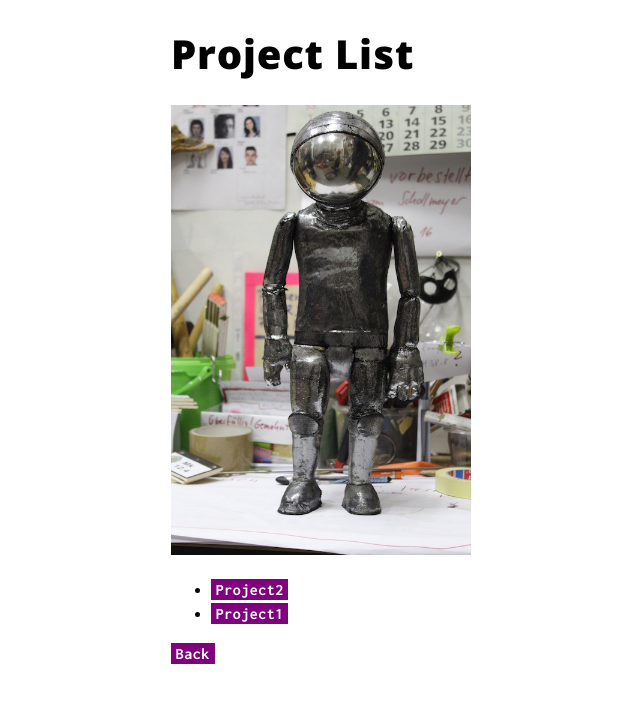
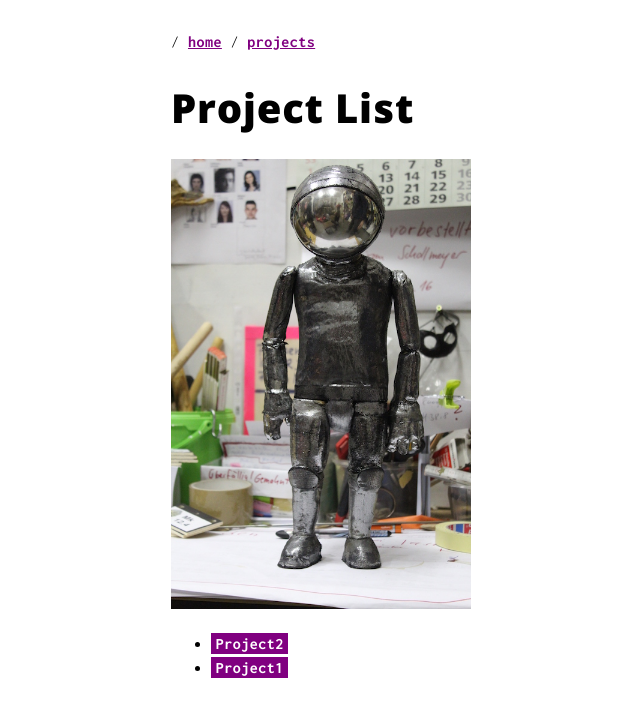
Before and after one commit to lutzer/lu-re, an Eleventy site: page site/projects/index.md in a window 1280 px wide. Shown: the whole page, without its empty margins (169-809 px from the left). Built offline with nearby package versions, Linux system fonts and the light colour scheme; Eleventy itself is replaced by a stand-in of ours; files that its build step writes are made by us from their sources; files whose address does not match are found by name.

Commit message:
added navbar

```diff
--- a/package.json
+++ b/package.json
@@ -24,6 +24,8 @@
   "dependencies": {
     "@11ty/eleventy": "^0.12.1",
     "@11ty/eleventy-img": "^0.9.0",
+    "lodash": "^4.17.21",
+    "luxon": "^1.27.0",
     "sass": "^1.35.1"
   },
   "devDependencies": {
--- /dev/null
+++ b/site/_includes/navbar.njk
@@ -0,0 +1,6 @@
+<ul class="navbar">
+  <li><a href="/">home</a></li>
+  {% for path in page.url | urlsplit %}
+    <li><a href="{{ path.url }}">{{ path.name }}</a></li>
+  {% endfor %}
+</ul>
--- a/site/_layouts/index-layout.njk
+++ b/site/_layouts/index-layout.njk
@@ -3,6 +3,7 @@ layout: base-layout.njk
 ---
 <div class="index-layout">
   <div class="content">
+    {# {% include "navbar.njk" %} #}
     {{ content | safe }}
     </div>
   </div>
--- a/site/_layouts/project-layout.njk
+++ b/site/_layouts/project-layout.njk
@@ -2,6 +2,7 @@
 layout: base-layout.njk
 ---
 <div class="content">
+  {% include "navbar.njk" %}
   <h1>{{ title }}</h1>
   {% if thumbnail %}
     {% image thumbnail, "thumbnail" %}
@@ -11,6 +12,4 @@ layout: base-layout.njk
   {% endif %}
 
   {{ content | safe }}
-
-  <a href="../">Back</a>
 </div>
--- a/site/_layouts/project-list-layout.njk
+++ b/site/_layouts/project-list-layout.njk
@@ -2,7 +2,7 @@
 layout: base-layout.njk
 ---
 <div class="content">
-  {{ content | safe }}
+  {% include "navbar.njk" %}
   <h1>Project List</h1>
   {% image "./test.jpg", "photo of my mondjunge" %}
   <ul>
@@ -10,6 +10,4 @@ layout: base-layout.njk
     <li><a href="{{project.url}}">{{ project.data.title }}</a></li>
   {%- endfor -%}
   </ul>
-
-  <a href="../">Back</a>
 </div>
--- a/site/_scss/main.scss
+++ b/site/_scss/main.scss
@@ -44,6 +44,7 @@ a {
   transition: background-color 300ms, color 300ms;
 
   &:hover {
+    text-decoration: none;
     background-color: transparent;
     color: $primary-color;
   }
@@ -59,5 +60,36 @@ a {
   text-align: center;
 }
 
+.navbar {
+  display:block;
+  padding: 0;
+  margin-top: 30px;
+  margin-bottom: 10px;
+  list-style: none;
+  // background-color: $primary-color;
+  color: black;
+
+  li {
+    display: inline;
+
+    &:before {
+      content: "/ ";
+      display: inline;
+    }
+  }
+
+  a {
+    background-color: transparent;
+    padding: 0;
+    text-decoration: underline;
+    color: $primary-color;
+
+    &:hover {
+      text-decoration: none;
+      color: inherit;
+    }
+  }
+}
+
 // import scss code for pages
 @import "index-page.scss";
--- a/site/index.md
+++ b/site/index.md
@@ -1,7 +1,9 @@
 ---
 layout: index-layout.njk
 title: Lutz Reiter - hej
+date: Last Modified
 ---
+
 # Hej, my name is Lutz Reiter
 
 I am a Berlin based creative technologist, coder and creator of curious things. I like to create both, the useful and the seemingly useless things. I often work digitaly but i also like to get my hands dirty. I enjoy building and designing interactive art, visualisations, non-conventional interfaces, tools and sounds. Check out my [recent projects](/projects) to see more of my work.
@@ -11,6 +13,10 @@ I am a Berlin based creative technologist, coder and creator of curious things.
 </div>
 
 If you want to learn more [about me](/about), listen to my music project [Ape Finger of the Stars](https://soundcloud.com/apefinger) or follow me on [Instagram](https://www.instagram.com/lutzeputze/). Many of my code related projects and open source contributions can be found on [GitHub](https://github.com/lutzer).
+
+
+
+<!-- <span class="date">{% formatDate page.date %}</span> -->
 
 <script>
   const onFrameClicked = function() {
```
Also changed, not shown: .eleventy.js, 1 other file.
